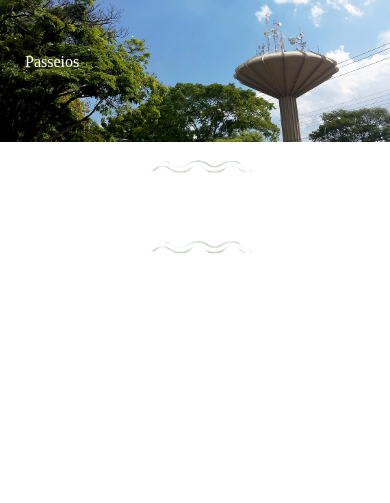
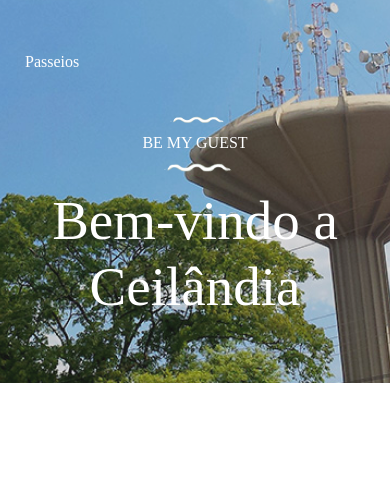
Before and after one commit to Sirgudson/projetoceilandia, a PHP site: page /VIEW/index.php in a window 390 px wide. Shown: the top 503 px of the page. Run offline with PHP 8.4, Linux system fonts and the light colour scheme.

Commit message:
Home no mobile corrigida

```diff
--- a/CSS/style.css
+++ b/CSS/style.css
@@ -37,6 +37,11 @@ body{
 }
 
 @media (max-width: 576px) {
+    html{
+        background-image: url(../ASSETS/IMAGES/background-mobile.png);
+        background-position: top;;
+        background-size: auto;
+    }
     .flex-container {
         display: flex;
         justify-content: left;
@@ -44,13 +49,18 @@ body{
     .apresentacao{
         display: flex;
         flex-wrap: wrap;
+        height: 285px;
     }
     .subtitulo{
         display: contents;
+        font-size: medium;
+    }
+    img{
+        height: 10%;
     }
     .titulo{
         font-size: 55px;
-        font-weight: 300;
+        font-weight: 400;
         text-align: center;
     }
     body{
```
Also changed, not shown: ASSETS/IMAGES/background-mobile.png (added).
